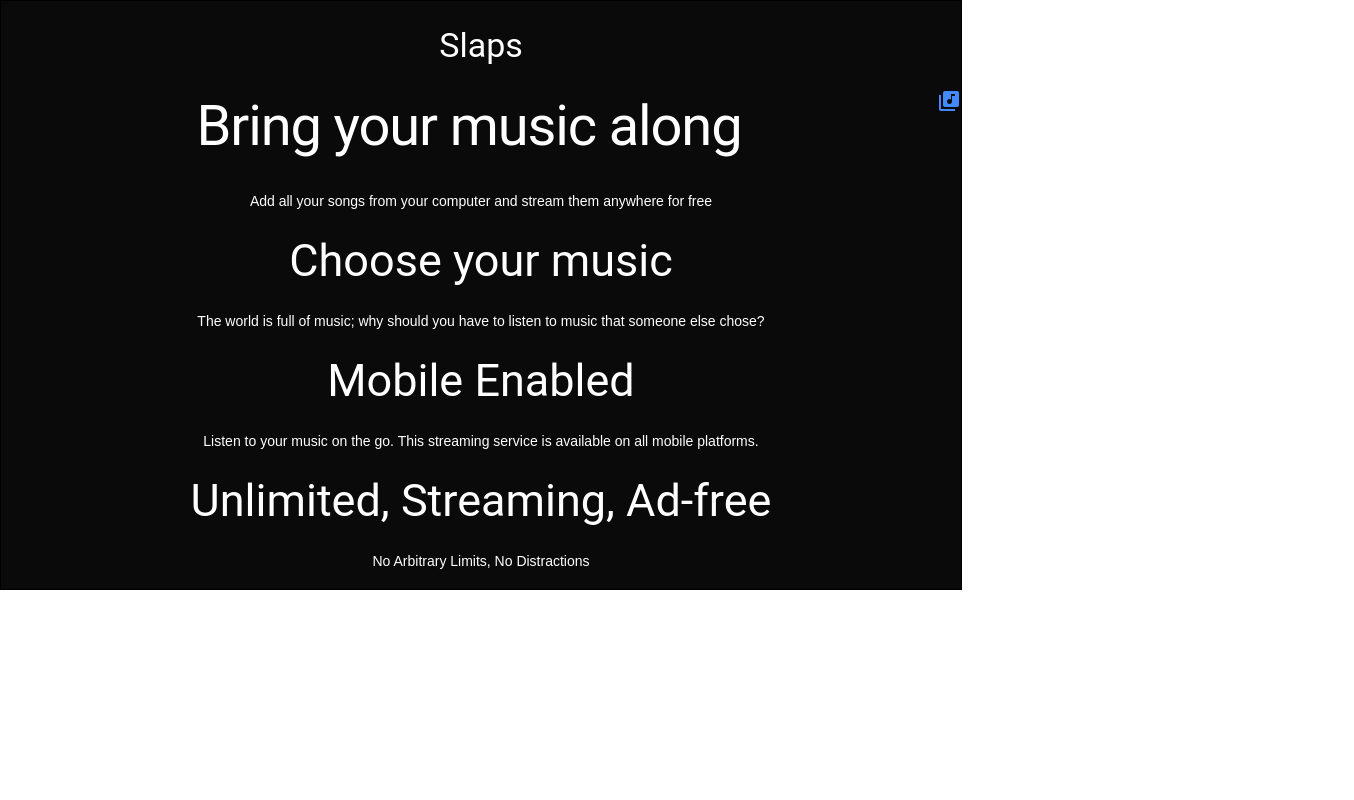
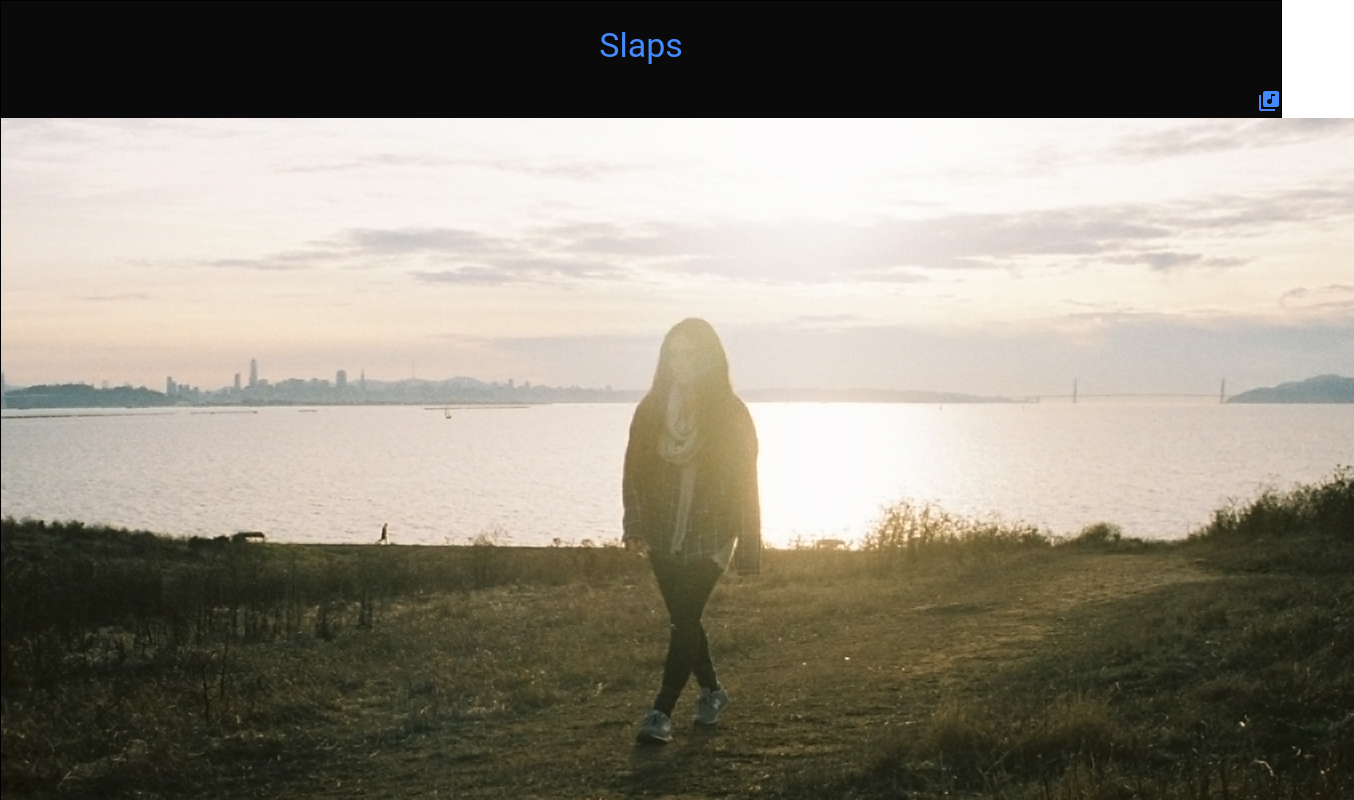
Before and after one commit to kaibrabo/slaps, a React (Create React App) app: page / in a window 1280 px wide. Shown: the top 800 px of the page, 1354 px wide, since content can reach past the window. Built offline with nearby package versions, Linux system fonts and the light colour scheme.

Commit message:
styling CSS

```diff
--- a/src/App.css
+++ b/src/App.css
@@ -1,12 +1,21 @@
 .App {
     text-align: center;
-    width: 960px;
+    width: 100%;
     border: 1px solid black;
     color: white;
     background-color: rgb(10,10,10);
 }
+
+div.container {
+    width: 960px;
+}
+
 a {
     text-decoration: none;
+}
+
+section.landing-photo {
+
 }
 
 .home-button a {
--- a/src/App.js
+++ b/src/App.js
@@ -11,16 +11,17 @@ class App extends Component {
 			<div className='App'>
 				<header>
                     <nav>
-						<div className='home-button'>
-							<h3>
-								Slaps
-								<Link to='/'></Link>
-							</h3>
-						</div>
+						<Link to='/'>
+							<div className='home-button'>
+								<h3>
+									Slaps
+								</h3>
+							</div>
+						</Link>
 
 						<div className='library-button'>
 							<Link to='/library'>
-								<i class="material-icons">library_music</i>
+								<i className="material-icons">library_music</i>
 							</Link>
 						</div>
                     </nav>
--- a/src/components/Landing.js
+++ b/src/components/Landing.js
@@ -1,7 +1,12 @@
 import React from 'react';
+import landing from '../landing.jpg';
 
 const Landing = () => (
     <section className="landing">
+        <section className='landing-photo'>
+            <img src={landing} alt={'landing'} />
+        </section>
+
         <section className="intro-header">
             <h1 className='hero-title'>Bring your music along</h1>
             <p>
```
Also changed, not shown: src/landing.jpg (added).
